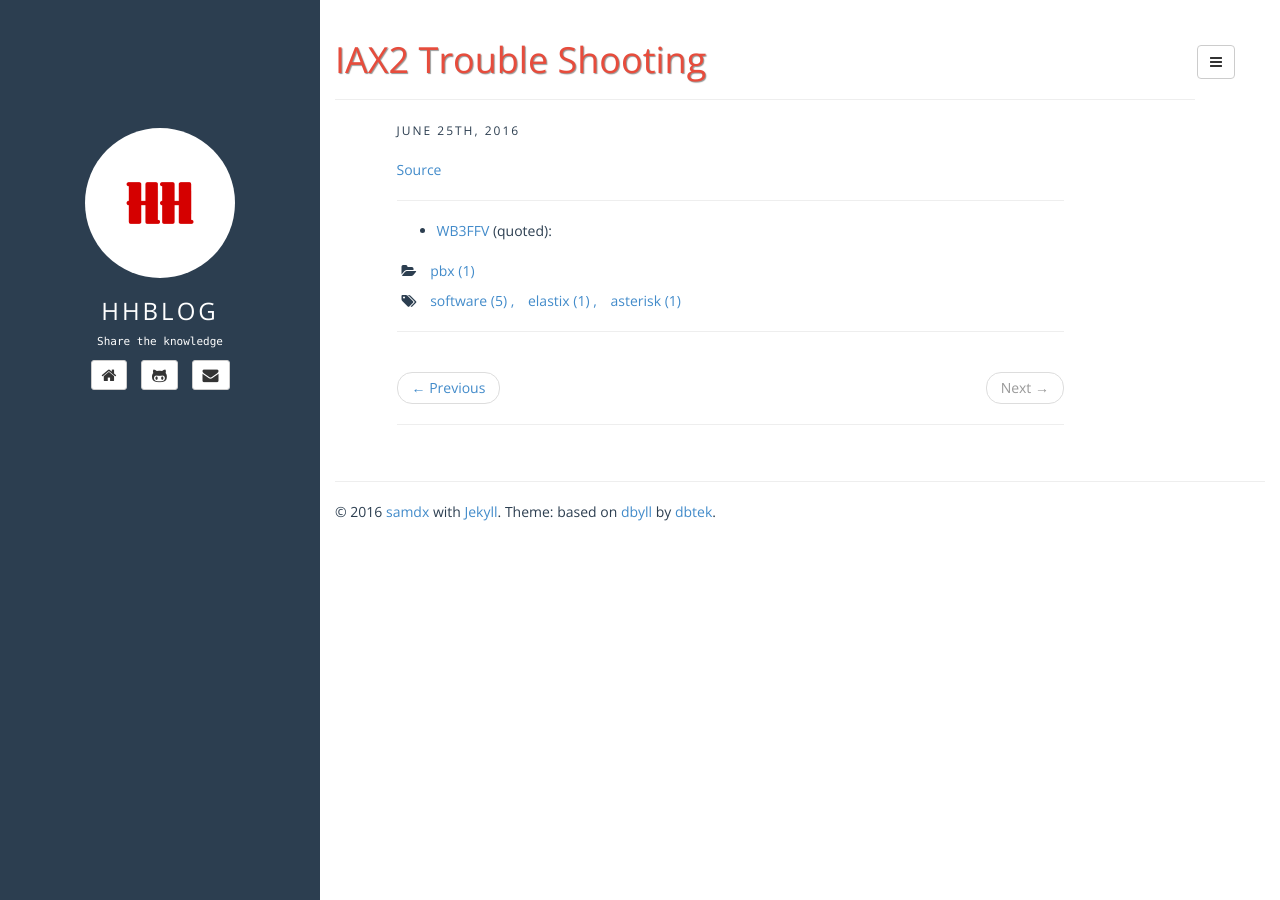
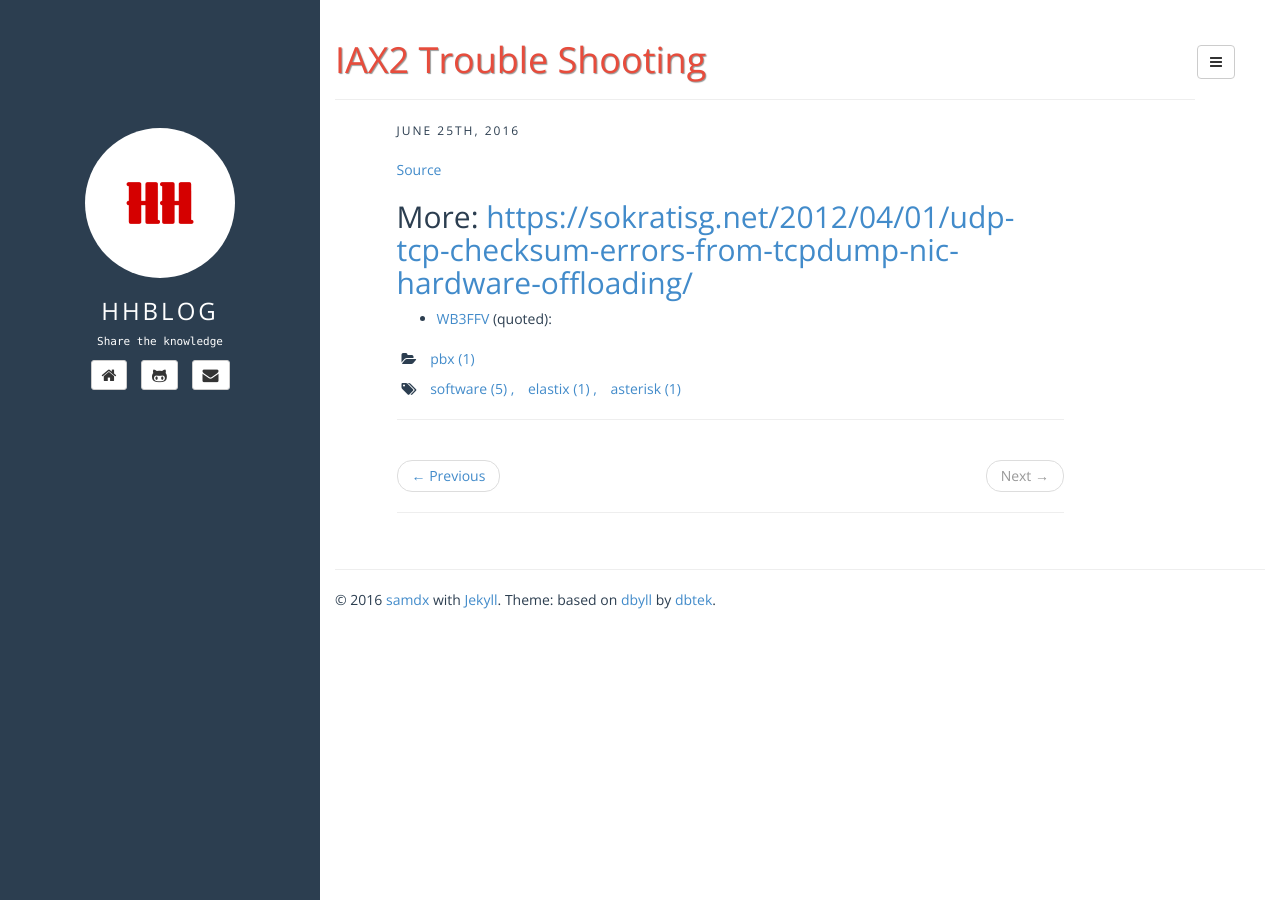
Before and after one commit to honghaco/honghaco.github.io, a Jekyll site: the page built from _posts/2016-06-25-iax2-trouble-shooting.md, in a window 1280 px wide. Built offline with Jekyll 4.4.1, drawn with Linux system fonts in a browser that asks for light colours; some web fonts are replaced; part of the change alters nothing that is shown.

Commit message:
$(date): update more reference

```diff
--- a/_posts/2016-06-25-iax2-trouble-shooting.md
+++ b/_posts/2016-06-25-iax2-trouble-shooting.md
@@ -10,6 +10,7 @@ comments: false
 
 [Source][source]
 
+More: [https://sokratisg.net/2012/04/01/udp-tcp-checksum-errors-from-tcpdump-nic-hardware-offloading/](https://sokratisg.net/2012/04/01/udp-tcp-checksum-errors-from-tcpdump-nic-hardware-offloading/)
 ---
 
 - [WB3FFV](http://community.freepbx.org/users/WB3FFV) (quoted):
```
